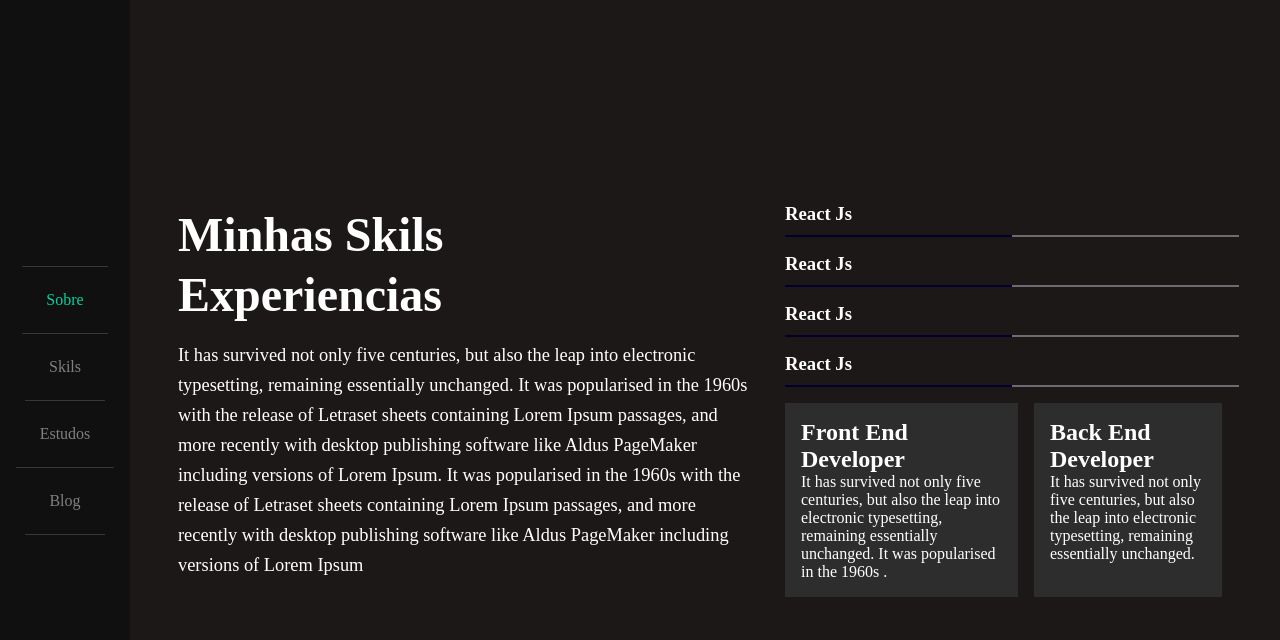
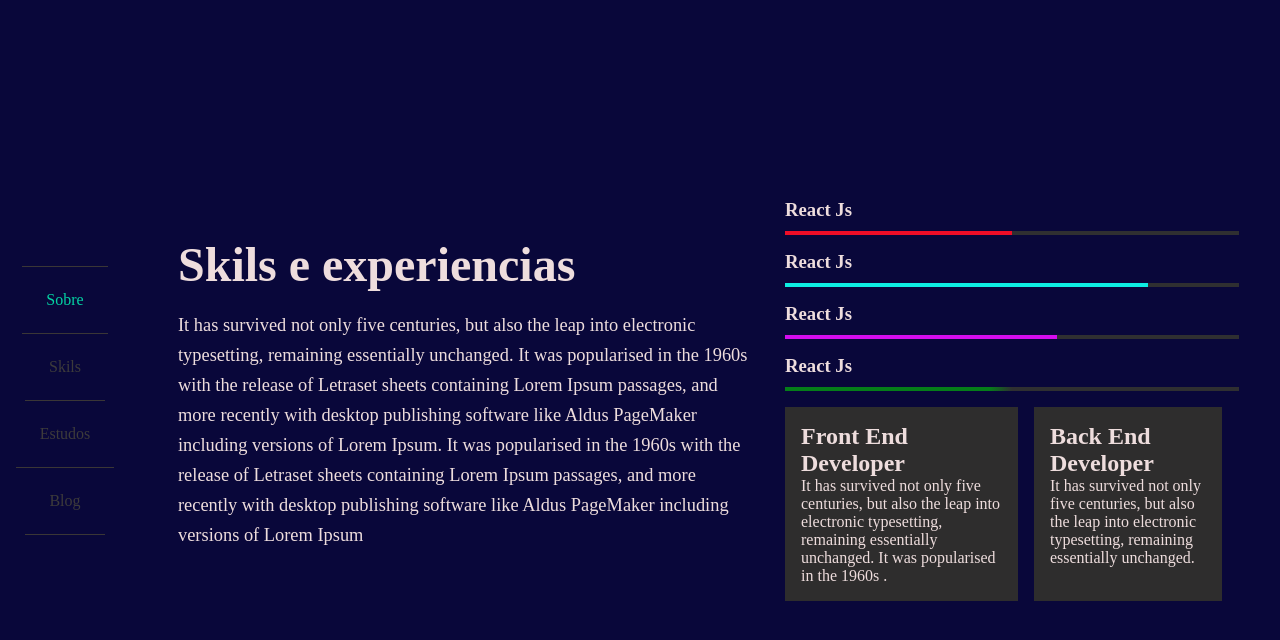
Before and after one commit to alunogabrielgava123/portifolio-principal, a Next.js app: page / in a window 1280 px wide. Both pictures are taken after a click on the item "Skils". Shown: the top 640 px of the page. Built offline with nearby package versions, Linux system fonts and the light colour scheme.

Commit message:
Atualizacao

```diff
--- a/src/pages/index.tsx
+++ b/src/pages/index.tsx
@@ -3,7 +3,7 @@ import Image from 'next/image'
 import { Inter } from '@next/font/google'
 import styles from '@/styles/Home.module.css'
 import Link from 'next/link'
-import { useState } from 'react'
+import { useEffect, useRef, useState } from 'react'
 
 
 const inter = Inter({ subsets: ['latin'] })
@@ -64,12 +64,47 @@ const Container = (propos: ChildProps) => {
 }
 
 
+const ComponenteEspiral = () => {
+
+  const myRef2 = useRef<HTMLDivElement>(null);
+
+
+  return (
+    <div ref={myRef2}></div>
+  );
+};
+
+
 const ConteudoSobre = () => {
+
+  const myRef = useRef<HTMLDivElement>(null);
+
+  const text = "Este é um texto de exemplo.";
+  const typingSpeed = 50; // em milissegundos
+  let index = 0;
+
+  function type() {
+    let myElement = myRef.current;
+    if (index < text.length) {
+      if (myElement) {
+
+        myElement.textContent += text.charAt(index);
+        index++;
+        setTimeout(type, typingSpeed);
+      }
+
+    }
+  }
+
+  useEffect(() => {
+    type();
+  }, []);
+
   return (
     <>
       <div className={styles.conteudo}>
         <div>
-          <h1>Sobre mim e minha competencias</h1>
+          <h1 ref={myRef}></h1>
         </div>
         <br />
         <div>
@@ -84,7 +119,7 @@ const ConteudoSobre = () => {
         </div>
       </div>
       <div className={styles.conteudoImg}>
-        <div className={styles.img}> </div>
+        <ComponenteEspiral />
       </div>
     </>
   );
@@ -92,10 +127,34 @@ const ConteudoSobre = () => {
 
 
 const ConteudoSkil = () => {
+
+  const myRef = useRef<HTMLDivElement>(null);
+
+  const text = "Skils e experiencias";
+
+  const typingSpeed = 50; // em milissegundos
+  let index = 0;
+
+  function type() {
+    let myElement = myRef.current?.getElementsByClassName(styles.tituloSkil)[0];
+    if (index < text.length) {
+      if (myElement) {
+          myElement.textContent += text.charAt(index);
+        index++;
+        setTimeout(type, typingSpeed);
+      }
+
+    }
+  }
+
+  useEffect(() => {
+    type();
+  }, []);
+
   return (
     <>
-      <div className={styles.conteudo}>
-        <h1>Minhas Skils <br /> <br /> Experiencias</h1>
+      <div ref={myRef} className={styles.conteudo}>
+        <h1 className={styles.tituloSkil}><br /> <br /></h1>
         <br />
         <p> It has survived not only five centuries, but also the leap into electronic typesetting, remaining essentially unchanged. It was popularised in the 1960s with the release of
           Letraset sheets containing Lorem Ipsum passages, and more recently with desktop publishing software like Aldus PageMaker including versions of Lorem Ipsum.
@@ -106,19 +165,19 @@ const ConteudoSkil = () => {
       <div className={styles.skil}>
         <div className={styles.deshskil}>
           <h3>React Js</h3>
-          <hr className={styles.hrskill} />
+          <hr className={styles.hrskill1} />
         </div>
         <div className={styles.deshskil}>
           <h3>React Js</h3>
-          <hr className={styles.hrskill} />
+          <hr className={styles.hrskill2} />
         </div>
         <div className={styles.deshskil}>
           <h3>React Js</h3>
-          <hr className={styles.hrskill} />
+          <hr className={styles.hrskill3} />
         </div>
         <div className={styles.deshskil}>
           <h3>React Js</h3>
-          <hr className={styles.hrskill} />
+          <hr className={styles.hrskill4} />
         </div>
         <div className={styles.rowSkil}>
           <div className={styles.cardSkill}>
@@ -199,8 +258,51 @@ const Redes = () => {
 
 export default function Home() {
 
+  const canvas = useRef<HTMLDivElement>(null);
+  const [menu, setMenu] = useState<StadoMenu>(StadoMenu.sobre);
+  let contador = 0;
 
-  const [menu, setMenu] = useState<StadoMenu>(StadoMenu.sobre);
+  const letters = "Js,HTML,NodeJS,Express, NextJs, NestJs, Go".split(",");
+
+  function generateLetras() {
+
+    let elemento = canvas.current;
+
+
+    for (let i = 0; i < 1; i++) {
+      const letter = letters[Math.floor(Math.random() * letters.length)];
+      const x = Math.random() * window.innerWidth / 2 + 1100;
+      const y = Math.random() * window.innerHeight / 3 + 300;
+
+      const letterElement = document.createElement("div");
+
+      letterElement?.classList.add(styles.letras);
+      letterElement!.style.left = `${x}px`;
+      letterElement!.style.top = `${y}px`;
+      letterElement!.textContent = letter;
+
+      elemento?.appendChild(letterElement);
+
+    }
+
+  }
+
+  useEffect(() => {
+    if (menu == StadoMenu.sobre) {
+      const intervalId = setInterval(generateLetras, 100);
+      console.log("rodando");
+      return () => clearInterval(intervalId)
+    } else {
+      let elemento = canvas.current;
+      var elements = elemento?.getElementsByClassName(styles.letras);
+      if (elements) {
+        while (elements!.length > 0) {
+          elements![0].remove();
+        }
+      }
+    }
+  }, [menu]);
+
 
   /**
    * Construindo aplicacoes
@@ -226,7 +328,7 @@ export default function Home() {
 
 
   return (
-    <div>
+    <div ref={canvas} className={styles.teste} >
       <SideBar s={styles.sidbar}>
         <Logo />
         <Menu s={styles.menu}>
--- a/src/styles/Home.module.css
+++ b/src/styles/Home.module.css
@@ -4,7 +4,7 @@
   top: 0;
   bottom: 0;
   width: 130px;
-  background-color: rgb(17, 16, 16);
+  background-color: #09073A;
   color: white;
   display: flex;
   flex-direction: column;
@@ -19,7 +19,7 @@
 }
 
 .link:first-child {
-  color: gray;
+  color: rgb(85, 84, 84);
   padding: 1.5rem;
   font-size: 1rem;
   border-top: 0.10px solid rgb(58, 54, 54);
@@ -28,15 +28,30 @@
 }
 
 .link {
-  color: gray;
+  color: rgb(61, 59, 59);
   padding: 1.5rem;
   font-size: 1rem;
   border-bottom: 0.10px solid rgb(58, 54, 54);
   cursor: pointer;
 }
 
+/* .teste {
+  position: absolute;
+  top: 0;
+  left: 0;
+  right: 0;
+  bottom: 0;
+  pointer-events: none;
+
+} */
+
+
+.tituloSkil {
+
+}
+
 .container {
-  color: white;
+  color: rgb(238, 221, 221);
   width: calc(100% - 130px);
   height: 100vh;
   float: right;
@@ -45,6 +60,32 @@
   flex-direction: row;
   justify-content: flex-start;
   align-items: center;
+}
+
+.letras {
+  position: absolute;
+  font-size: 20px;
+  color: white;
+  opacity: 0;
+  animation: fadeIn 1s ease-in-out forwards, fadeOut 1s ease-in-out 1s forwards;
+  }
+
+  @keyframes fadeIn {
+  from {
+  opacity: 0;
+  }
+  to {
+  opacity: 1;
+  }
+  }
+
+  @keyframes fadeOut {
+  from {
+  opacity: 1;
+  }
+  to {
+  opacity: 0;
+  }
 }
 
 .conteudo {
@@ -101,11 +142,30 @@
   flex-direction: row;
 }
 
-.hrskill {
-  height: 2px;
+.hrskill1 {
+  height: 4px;
   margin-top: 10px;
   border: none;
-  background-image: linear-gradient(to right, rgb(3, 0, 48) 50%, rgb(107, 107, 112) 50%);
+  background-image: linear-gradient(to right, rgb(238, 13, 39) 50%, rgb(47, 47, 49) 50%);
+}
+
+.hrskill2 {
+  height: 4px;
+  margin-top: 10px;
+  border: none;
+  background-image: linear-gradient(to right, rgb(13, 238, 227) 80%, rgb(47, 47, 49) 50%);
+}
+.hrskill3 {
+  height: 4px;
+  margin-top: 10px;
+  border: none;
+  background-image: linear-gradient(to right, rgb(212, 13, 238) 60%, rgb(47, 47, 49) 50%);
+}
+.hrskill4 {
+  height: 4px;
+  margin-top: 10px;
+  border: none;
+  background-image: linear-gradient(to right, rgb(5, 126, 25) 45%, rgb(47, 47, 49) 50%);
 }
 
 .skil {
--- a/src/styles/globals.css
+++ b/src/styles/globals.css
@@ -83,5 +83,5 @@ html,
 body {
   max-width: 100vw;
   overflow-x: hidden;
-  background-color: rgb(29, 24, 24);
+  background-color: #09073A;
 }
```
